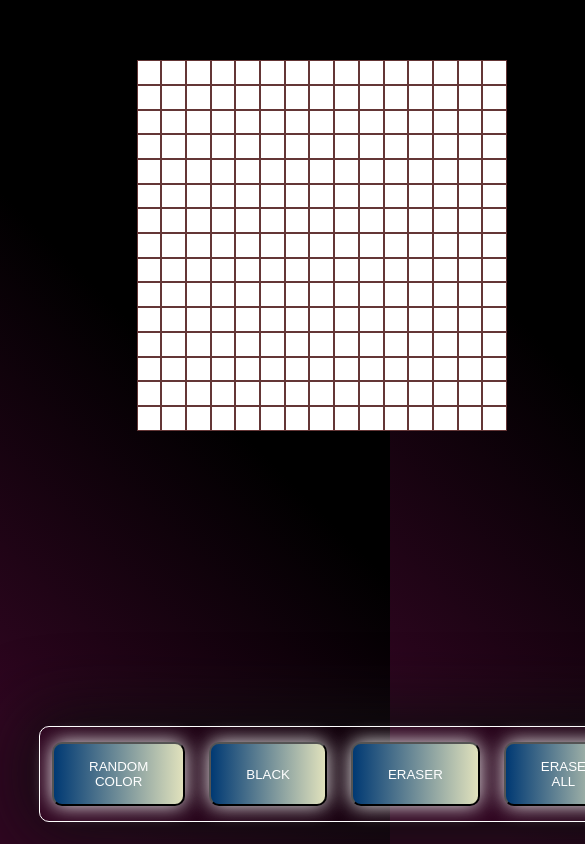
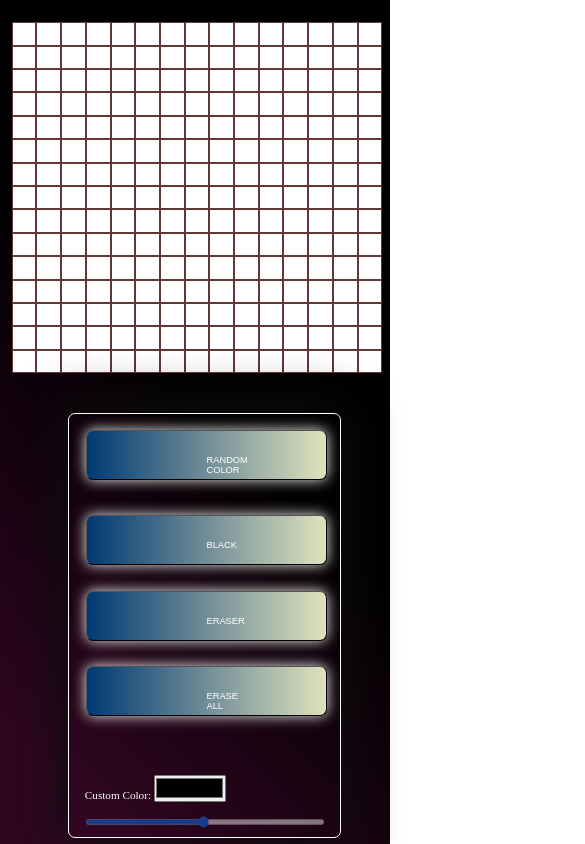
Before and after one commit to dualcorebrain/Vanilla-Javascript-Sketch-App, a plain HTML site: page index.html in a window 390 px wide. Shown: the top 844 px of the page, 585 px wide, since content can reach past the window. Drawn offline with Linux system fonts and the light colour scheme.

Commit message:
Css Mobile Scaling Grid and Button Container Fixed

```diff
--- a/index.html
+++ b/index.html
@@ -18,8 +18,8 @@
       <button id="erase-single-button" class="button">Eraser</button>
       <button id="erase-all-button" class="button">Erase All</button>
 
-      <div>
-        <label for="custom-color-label-static">Custom Color: </label>
+      <div id="color-picker-container">
+        <label for="custom-color-label-static" id="custom-color-text">Custom Color: </label>
         <input type="color" name="color-picker" id="color-picker">
 
       </div>
--- a/style.css
+++ b/style.css
@@ -6,9 +6,6 @@
 
 body{
     background: linear-gradient(45deg, rgb(48, 6, 33) 10%, rgba(0,0,0,1) 53%);
-
-
-
     height: 100vh;
 }
 
@@ -189,7 +186,16 @@ label{
         right: 5%;
     }
 
+    .button{
+        margin: 1px 1px;
+
+        max-width: 20%;
+        max-height: 10%;
+    }
+
 }
+
+
 
 
 
@@ -200,40 +206,115 @@ label{
         top: 0.5vh;
         left: 10%;
         width: 75vw;
-        height: 75vw;
+        height: 85vw;
 
     }
 
     #buttons-container{
         display: flex;
         flex-direction: row;
+        flex-wrap: wrap;
+        align-items: center;
 
-        max-width: min-content;
-        max-height: min-content;
+        padding-left: 20px;
+        padding-right: 0;
+
+
+        zoom: 0.7;
 
         margin-right: auto;
 
+        position: fixed;
+        left: 10vw;
+        bottom: 3vh;
 
 
+
+    }
+
+    .button{
+        flex: 100%;
+        padding: 4% 0%;
+        width: 15vw;
+        text-align: center;
+
+
+    }
+
+    #range-picker-slider{
+        width: 40%;
     }
 }
 
 /*PHONES*/
 @media (min-width: 100px) and (max-width: 500px){
     #main-grid-container{
+        top: 0.5vh;
+        left: -2vw;
         width: 95vw;
-        height: 95vw;
+        height: 90vw;;
 
     }
 
     #buttons-container{
-        display: flex;
-        flex-direction: row;
+        display: grid;
+        padding: 4%;
+        grid-template-columns: 1fr 1fr;
 
 
+        /*
+        flex-direction: column;
+        flex-wrap: wrap;
+        align-items: center;*/
+
+        width: 100vw;
+
+
+        height: 72vh;
+
+
+
+        zoom: 0.7;
+
         margin-right: auto;
+        margin-left: auto;
 
-        top: 40vh;
+        position: fixed;
+        bottom: 1vh;
+
+
+
 
     }
+    .button{
+        flex: 100%;
+        padding: 10% 50%;
+        text-align: center;
+
+        grid-column: 1/3;
+
+    }
+
+    #color-picker-container{
+        margin-top: 10%;
+        grid-column: 1/3;
+
+    }
+
+    #color-picker{
+        width: 30%;
+        height: 200%;
+    }
+
+    #custom-color-text{
+        bottom: 50%;
+    }
+
+    #range-label{
+        grid-column: 1/3;
+    }
+
+    #range-picker-slider{
+        grid-column: 1/3;
+    }
 }
```
